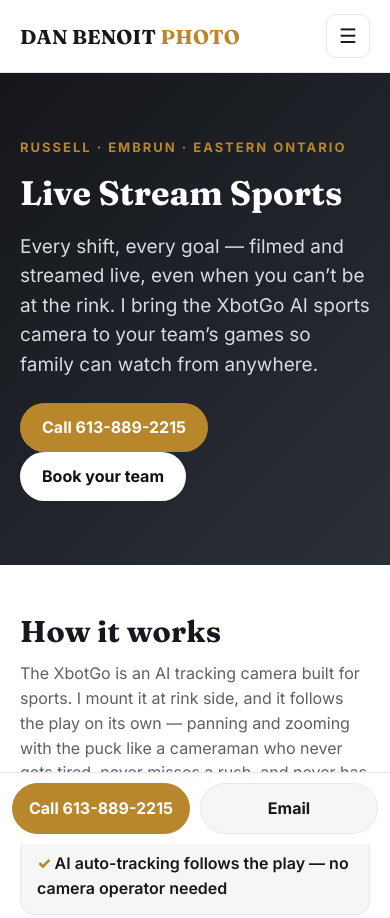
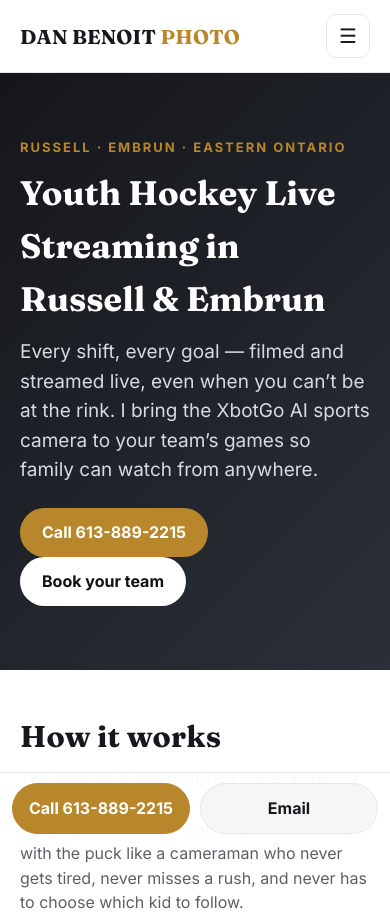
Before and after one commit to danbenoitphoto/danbenoit-photo-site, a plain HTML site: page live-stream-sports/index.html in a window 390 px wide. Shown: the top 918 px of the page. Drawn offline with Linux system fonts and the light colour scheme.

Commit message:
Photography SEO: H1/meta pass + Real Estate, Rockland, Wendover pages (EN+FR)

```diff
--- a/live-stream-sports/index.html
+++ b/live-stream-sports/index.html
@@ -4,25 +4,25 @@
 <meta charset="utf-8">
 <meta name="viewport" content="width=device-width, initial-scale=1">
 <script>document.documentElement.className+=" js";</script>
-<title>Live Stream Sports — Youth Hockey Live Streaming in Russell & Embrun | Dan Benoit Photo</title>
+<title>Live Stream Sports in Russell & Embrun | Dan Benoit Photo</title>
 <link rel="canonical" href="https://danbenoit.com/live-stream-sports/">
 <link rel="alternate" hreflang="en" href="https://danbenoit.com/live-stream-sports/">
 <link rel="alternate" hreflang="fr" href="https://danbenoit.com/fr/live-stream-sports/">
 <link rel="alternate" hreflang="x-default" href="https://danbenoit.com/live-stream-sports/">
-<meta name="description" content="Live-streamed youth hockey and sports in the Russell, Embrun and Eastern Ontario area, filmed automatically with an XbotGo AI tracking camera by Dan Benoit Photo."><script type="application/ld+json">
-{"@context":"https://schema.org","@type":"BreadcrumbList","itemListElement":[{"@type":"ListItem","position":1,"name":"Home","item":"https://danbenoit.com/"},{"@type":"ListItem","position":2,"name":"Live Stream Sports","item":"https://danbenoit.com/live-stream-sports/"}]}
+<meta name="description" content="Live-streamed youth hockey in Russell and Embrun, filmed automatically with an XbotGo AI tracking camera by Dan Benoit Photo."><script type="application/ld+json">
+{"@context":"https://schema.org","@type":"BreadcrumbList","itemListElement":[{"@type":"ListItem","position":1,"name":"Home","item":"https://danbenoit.com/"},{"@type":"ListItem","position":2,"name":"Live Stream Sports in Russell & Embrun","item":"https://danbenoit.com/live-stream-sports/"}]}
 </script>
 
-<meta property="og:title" content="Live Stream Sports — Youth Hockey Live Streaming in Russell & Embrun | Dan Benoit Photo">
-<meta property="og:description" content="Live-streamed youth hockey and sports in the Russell, Embrun and Eastern Ontario area, filmed automatically with an XbotGo AI tracking camera by Dan Benoit Photo.">
+<meta property="og:title" content="Live Stream Sports in Russell & Embrun | Dan Benoit Photo">
+<meta property="og:description" content="Live-streamed youth hockey in Russell and Embrun, filmed automatically with an XbotGo AI tracking camera by Dan Benoit Photo.">
 <meta property="og:type" content="website">
 <meta property="og:url" content="https://danbenoit.com/live-stream-sports/">
 <meta property="og:site_name" content="Dan Benoit Photo">
 <meta property="og:locale" content="en_CA">
 <meta property="og:image" content="https://danbenoit.com/images/wedding/IMG_5658.jpg">
 <meta name="twitter:card" content="summary_large_image">
-<meta name="twitter:title" content="Live Stream Sports — Youth Hockey Live Streaming in Russell & Embrun | Dan Benoit Photo">
-<meta name="twitter:description" content="Live-streamed youth hockey and sports in the Russell, Embrun and Eastern Ontario area, filmed automatically with an XbotGo AI tracking camera by Dan Benoit Photo.">
+<meta name="twitter:title" content="Live Stream Sports in Russell & Embrun | Dan Benoit Photo">
+<meta name="twitter:description" content="Live-streamed youth hockey in Russell and Embrun, filmed automatically with an XbotGo AI tracking camera by Dan Benoit Photo.">
 <meta name="twitter:image" content="https://danbenoit.com/images/wedding/IMG_5658.jpg">
 <link rel="icon" type="image/svg+xml" href="../assets/favicon.svg">
 <link rel="preconnect" href="https://fonts.googleapis.com">
@@ -38,10 +38,10 @@
 <header class="site"><div class="nav">
 <a class="logo" href="../">DAN BENOIT <span>PHOTO</span></a>
 <button class="menu-btn" aria-expanded="false" aria-controls="mainnav" aria-label="Open menu">&#9776;</button>
-<nav id="mainnav"><a href="../">Home</a><a href="../about/">About</a><a href="../contact/">Contact</a><a href="../portrait/">Portrait</a><a href="../wedding/">Wedding</a><a href="../drone/">Drone</a><a href="../commercial/">Commercial</a><a href="../events/">Events</a><a href="../web-solutions/">Web Solutions</a><a href="../live-stream-sports/" aria-current="page">Live Stream Sports</a><a class="lang-toggle" href="../fr/live-stream-sports/" hreflang="fr" lang="fr">FR</a></nav></div></header>
+<nav id="mainnav"><a href="../">Home</a><a href="../about/">About</a><a href="../contact/">Contact</a><a href="../portrait/">Portrait</a><a href="../wedding/">Wedding</a><a href="../drone/">Drone</a><a href="../real-estate-photography/">Real Estate</a><a href="../commercial/">Commercial</a><a href="../events/">Events</a><a href="../web-solutions/">Web Solutions</a><a href="../live-stream-sports/" aria-current="page">Live Stream Sports</a><a class="lang-toggle" href="../fr/live-stream-sports/" hreflang="fr" lang="fr">FR</a></nav></div></header>
 <section class="drone-hero"><div class="inner">
 <p class="kick">Russell &middot; Embrun &middot; Eastern Ontario</p>
-<h1>Live Stream Sports</h1>
+<h1>Youth Hockey Live Streaming in Russell &amp; Embrun</h1>
 <p class="sub">Every shift, every goal &mdash; filmed and streamed live, even when you can&rsquo;t be at the rink. I bring the XbotGo AI sports camera to your team&rsquo;s games so family can watch from anywhere.</p>
 <a class="btn gold" href="tel:+16138892215">Call 613-889-2215</a><a class="btn" href="../contact/">Book your team</a>
 </div></section>
@@ -70,7 +70,7 @@
 <a href="tel:+16138892215">613-889-2215</a> &nbsp;·&nbsp; <a href="mailto:Dan@DanBenoit.com">Dan@DanBenoit.com</a></p>
 <p class="social" style="margin:12px 0 0"><a href="https://www.facebook.com/danbenoitphoto" rel="noopener">Facebook</a><a href="https://www.instagram.com/danbenoitphoto" rel="noopener">Instagram</a></p>
 <p style="margin:12px 0 0">Our web studio: <a href="https://web.danbenoit.com/" rel="noopener">Dan Benoit Web</a></p></div>
-<nav class="foot-nav"><a href="../">Home</a><a href="../about/">About</a><a href="../contact/">Contact</a><a href="../portrait/">Portrait</a><a href="../wedding/">Wedding</a><a href="../drone/">Drone</a><a href="../commercial/">Commercial</a><a href="../events/">Events</a><a href="../web-solutions/">Web Solutions</a><a href="../live-stream-sports/">Live Stream Sports</a></nav>
+<nav class="foot-nav"><a href="../">Home</a><a href="../about/">About</a><a href="../contact/">Contact</a><a href="../portrait/">Portrait</a><a href="../wedding/">Wedding</a><a href="../drone/">Drone</a><a href="../real-estate-photography/">Real Estate</a><a href="../commercial/">Commercial</a><a href="../events/">Events</a><a href="../web-solutions/">Web Solutions</a><a href="../live-stream-sports/">Live Stream Sports</a></nav>
 </div></div></footer>
 <div class="callbar"><a class="primary" href="tel:+16138892215">Call 613-889-2215</a><a href="mailto:Dan@DanBenoit.com">Email</a></div>
 <button class="totop" aria-label="Back to top">&#8593;</button>
```
